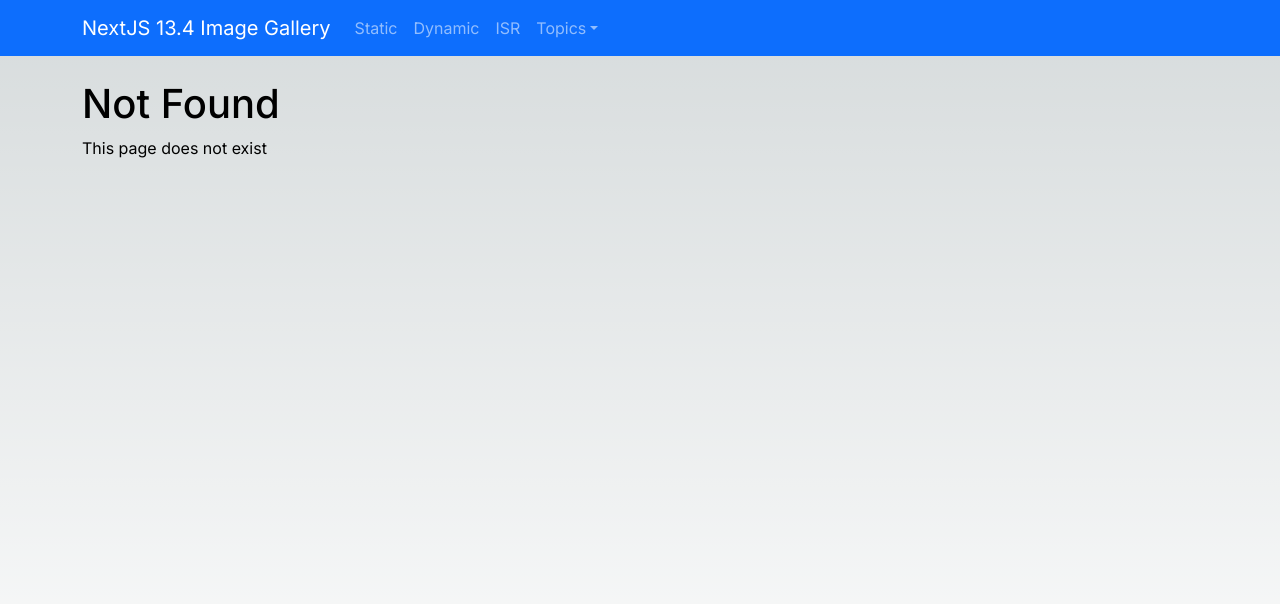
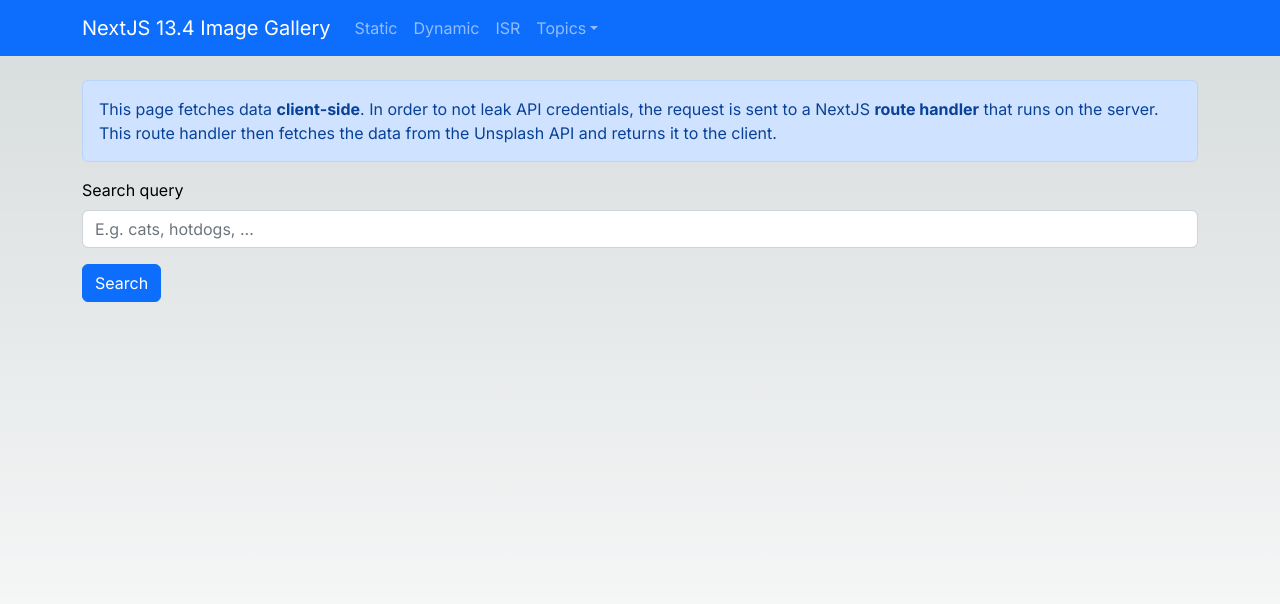
Before and after one commit to albibenni/next-app-playground, a Next.js app: page /search in a window 1280 px wide. Before the commit this address had no page. Shown: the top 604 px of the page. Built offline with nearby package versions, Linux system fonts and the light colour scheme.

Commit message:
search FE done, missing api - todo from next

```diff
--- /dev/null
+++ b/src/app/(CSR)/search/SearchPage.module.css
@@ -0,0 +1,5 @@
+.image {
+  object-fit: cover;
+  margin: 0.25rem;
+  border-radius: 4px;
+}
--- /dev/null
+++ b/src/app/(CSR)/search/SearchPage.tsx
@@ -0,0 +1,84 @@
+'use client';
+
+import { UnsplashImage } from '@/models/unsplash-image';
+import Image from 'next/image';
+import { FormEvent, useState } from 'react';
+import { Alert, Button, Form, Spinner } from 'react-bootstrap';
+import styles from './SearchPage.module.css';
+
+export default function SearchPage() {
+  const [searchResults, setSearchResults] = useState<UnsplashImage[] | null>(
+    null
+  );
+  const [searchResultsLoading, setSearchResultsLoading] = useState(false);
+  const [searchResultsLoadingIsError, setSearchResultsLoadingIsError] =
+    useState(false);
+  async function handleSubmit(e: FormEvent) {
+    e.preventDefault();
+    const formData = new FormData(e.target as HTMLFormElement);
+    const query = formData.get('query')?.toString().trim();
+
+    if (query) {
+      try {
+        setSearchResults(null);
+        setSearchResultsLoadingIsError(false);
+        setSearchResultsLoading(true);
+        const response = await fetch('/api/search?query=' + query);
+        const images: UnsplashImage[] = await response.json();
+        setSearchResults(images);
+      } catch (error) {
+        console.error(error);
+        setSearchResultsLoadingIsError(true);
+      } finally {
+        setSearchResultsLoading(false);
+      }
+    }
+  }
+
+  return (
+    <div>
+      <Alert>
+        This page fetches data <strong>client-side</strong>. In order to not
+        leak API credentials, the request is sent to a NextJS{' '}
+        <strong>route handler</strong> that runs on the server. This route
+        handler then fetches the data from the Unsplash API and returns it to
+        the client.
+      </Alert>
+
+      <Form onSubmit={handleSubmit}>
+        <Form.Group className="mb-3" controlId="search-input">
+          <Form.Label>Search query</Form.Label>
+          <Form.Control name="query" placeholder="E.g. cats, hotdogs, ..." />
+        </Form.Group>
+        <Button type="submit" className="mb-3" disabled={searchResultsLoading}>
+          Search
+        </Button>
+      </Form>
+
+      <div className="d-flex flex-column align-items-center">
+        {searchResultsLoading && <Spinner animation="border" />}
+        {searchResultsLoadingIsError && (
+          <p>Something went wrong. Please try again.</p>
+        )}
+        {searchResults?.length === 0 && (
+          <p>Nothing found. Try a different query!</p>
+        )}
+      </div>
+
+      {searchResults && (
+        <>
+          {searchResults.map(image => (
+            <Image
+              src={image.urls.raw}
+              width={250}
+              height={250}
+              alt={image.description}
+              key={image.urls.raw}
+              className={styles.image}
+            />
+          ))}
+        </>
+      )}
+    </div>
+  );
+}
--- /dev/null
+++ b/src/app/(CSR)/search/page.tsx
@@ -0,0 +1,11 @@
+import { Metadata } from 'next';
+import SearchPage from '@/app/(CSR)/search/SearchPage';
+
+export const metadata: Metadata = {
+  title: 'Search - Next.js sandbox 13.4',
+};
+
+// const getUserCached = cache(getUser);
+export default async function page() {
+  return <SearchPage />;
+}
--- a/src/app/(SSR)/dynamic/page.tsx
+++ b/src/app/(SSR)/dynamic/page.tsx
@@ -1,4 +1,4 @@
-import { UnplashImage } from '@/models/unplash-image';
+import { UnsplashImage } from '@/models/unsplash-image';
 import Image from 'next/image';
 import Link from 'next/link';
 import { Alert } from '@/components/bootstrap';
@@ -17,7 +17,7 @@
       next: { revalidate: 0 },
     }
   );
-  const image: UnplashImage = await response.json();
+  const image: UnsplashImage = await response.json();
   const myWidth = Math.min(500, image.width);
   const myHeight = (myWidth / image.width) * image.height;
 
--- a/src/app/(SSR)/isr/page.tsx
+++ b/src/app/(SSR)/isr/page.tsx
@@ -1,4 +1,4 @@
-import { UnplashImage } from '@/models/unplash-image';
+import { UnsplashImage } from '@/models/unsplash-image';
 import Image from 'next/image';
 import Link from 'next/link';
 import { Alert } from '@/components/bootstrap';
@@ -16,7 +16,7 @@
       // next: { revalidate: 15 },
     }
   );
-  const image: UnplashImage = await response.json();
+  const image: UnsplashImage = await response.json();
   const myWidth = Math.min(500, image.width);
   const myHeight = (myWidth / image.width) * image.height;
 
--- a/src/app/(SSR)/static/page.tsx
+++ b/src/app/(SSR)/static/page.tsx
@@ -1,4 +1,4 @@
-import { UnplashImage } from '@/models/unplash-image';
+import { UnsplashImage } from '@/models/unsplash-image';
 import Image from 'next/image';
 import Link from 'next/link';
 import { Alert } from '@/components/bootstrap';
@@ -11,7 +11,7 @@
     'https://api.unsplash.com/photos/random?client_id=' +
       process.env.UNSPLASH_ACCESS_KEY
   );
-  const image: UnplashImage = await response.json();
+  const image: UnsplashImage = await response.json();
   const myWidth = Math.min(500, image.width);
   const myHeight = (myWidth / image.width) * image.height;
 
--- a/src/app/(SSR)/topics/[topics]/page.tsx
+++ b/src/app/(SSR)/topics/[topics]/page.tsx
@@ -1,4 +1,4 @@
-import { UnplashImage } from '@/models/unplash-image';
+import { UnsplashImage } from '@/models/unsplash-image';
 import Image from 'next/image';
 import style from './TopicPage.module.css';
 import { Alert } from '@/components/bootstrap';
@@ -28,7 +28,7 @@
     `https://api.unsplash.com/photos/random?query=${topic}&count=30&client_id=${process.env.UNSPLASH_ACCESS_KEY}`
   );
 
-  const images: UnplashImage[] = await res.json();
+  const images: UnsplashImage[] = await res.json();
 
   return (
     <div>
--- a/src/models/unplash-image.ts
+++ b/src/models/unsplash-image.ts
@@ -1,4 +1,4 @@
-export interface UnplashImage {
+export interface UnsplashImage {
   description: string;
   user: {
     username: string;
--- a/src/models/unplash-user.ts
+++ b/src/models/unsplash-user.ts
@@ -1,4 +1,4 @@
-export interface UnplashUser {
+export interface UnsplashUser {
   username: string;
   first_name: string;
   last_name: string;
```
Also changed, not shown: src/app/users/[username]/page.tsx (+4 -4 lines).
